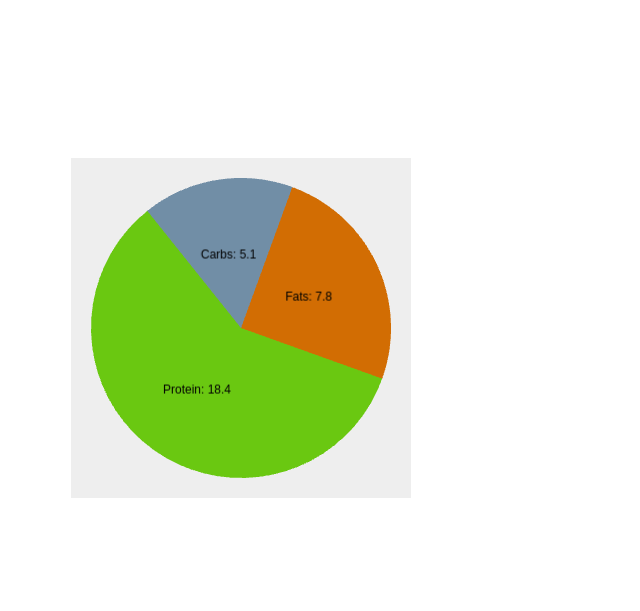
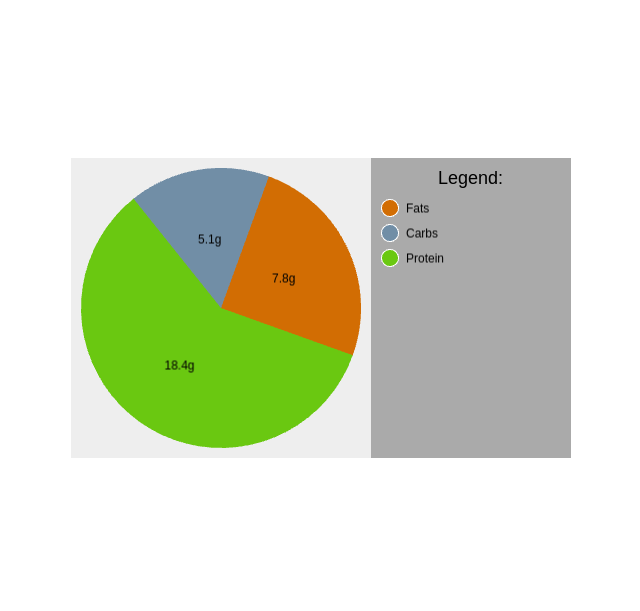
Before and after one commit to schervenkov/PIXICharts, a website: page demo.html in a window 1280 px wide. Shown: the whole page, without its empty margins (37-677 px from the left). Drawn offline with Linux system fonts and the light colour scheme; animation ran at ten frames a second.

Commit message:
added legend

```diff
--- a/demo.html
+++ b/demo.html
@@ -16,9 +16,14 @@
 
 	var chart = new PIXICharts.Pie({
 		backgroundColor: 0xEEEEEE,
-		legend: false,
-		height: 340,
-		firstSectorAngle: 20
+		legend: true,
+		showLabels: false,
+		width: 500,
+		height: 300,
+		firstSectorAngle: 20,
+		valueFormat: function( val ) {
+			return val + 'g';
+		}
 	});
 
 	stage.addChild(chart);
@@ -26,9 +31,9 @@
 	chart.position.set(100, 150);
 
 	chart
-		.setLabel('data1', 'Fats:')
-		.setLabel('data2', 'Protein:')
-		.setLabel('data3', 'Carbs:')
+		.setLabel('data1', 'Fats')
+		.setLabel('data3', 'Carbs')
+		.setLabel('data2', 'Protein')
 		.setData('data1', 7.8)
 		.setData('data2', 18.4)
 		.setData('data3', 5.1)
--- a/src/PieChart.js
+++ b/src/PieChart.js
@@ -13,12 +13,12 @@
 			firstSectorAngle: 0,
 			backgroundColor: null,
 			legendPosition: 'right',
-			offset: 20,
+			offset: 10,
 			chartTitle: null,
-			legendTitle: null,
+			legendTitle: 'Legend:',
 			legendBackgroundColor: 0xAAAAAA,
 			font: 'Arial',
-
+			valueFormat: function(val) { return val; },
 			legendWidth: 40 // percents
 		});
 
@@ -138,14 +138,62 @@
 				textParts.push( this.labels[key] ? this.labels[key] : key );
 			}
 			if (this.config.showValues) {
-				textParts.push( this.data[key] );
+				textParts.push( this.config.valueFormat(this.data[key]) );
 			}
 
 			var text = this.chartContainer.addChild(new PIXI.Text( textParts.join(' '), {
 				font: '12px ' + this.config.font
 			}));
 			text.anchor.set(0.5, 0.5);
-			text.position.set(position.x, position.y);
+			text.position.set(Math.round(position.x), Math.round(position.y));
+		},
+
+		_drawLegend: function() {
+			if (!this.config.legend) return;
+
+			var title = this.legend.addChild(new PIXI.Text(this.config.legendTitle, {
+				font: '18px Arial'
+			}));
+
+			title.anchor.set(0.5, 0);
+			title.x = (this.config.width * (this.config.legendWidth/100)) / 2;
+			title.y = this.config.offset;
+
+			var nextY = title.height + this.config.offset + 20;
+
+			var legendCircle, legendLabel;
+
+			var legendLabel = new PIXI.Text('', {
+				font: '12px ' + this.config.font
+			});
+
+			for (var key in this.labels) {
+				if ( !this.data.hasOwnProperty(key) ) continue;
+
+				legendCircle = new PIXI.Graphics()
+											.beginFill( 0xFFFFFF )
+											.drawCircle(0, 0, 9)
+											.endFill()
+											.beginFill( this.colors[key] )
+											.drawCircle(0, 0, 8)
+											.endFill();
+
+				legendLabel = new PIXI.Text(this.labels[key] || key, {
+					font: '12px ' + this.config.font
+				});
+
+				legendCircle.x = this.config.offset + 9;
+				legendCircle.y = nextY;
+
+				legendLabel.anchor.set(0, 0.5);
+				legendLabel.x = this.config.offset + 25;
+				legendLabel.y = nextY;
+
+				nextY += 25;
+
+				this.legend.addChild(legendCircle);
+				this.legend.addChild(legendLabel);
+			}
 		},
 
 		setBackgroundColor: function( color ) {
@@ -180,6 +228,9 @@
 
 		setData: function( key, value ) {
 			this.data[ key ] = value;
+			if (!this.labels[key]) {
+				this.setLabel(key, key);
+			}
 			if ( this.config.autoRedraw ) {
 				this.redraw();
 			}
@@ -202,6 +253,8 @@
 				}
 				nextSectorStartAngle = this._drawSector(nextSectorStartAngle, (this.data[key] / total) * 100, key);
 			}
+
+			this._drawLegend();
 		}
 	});
 
```
